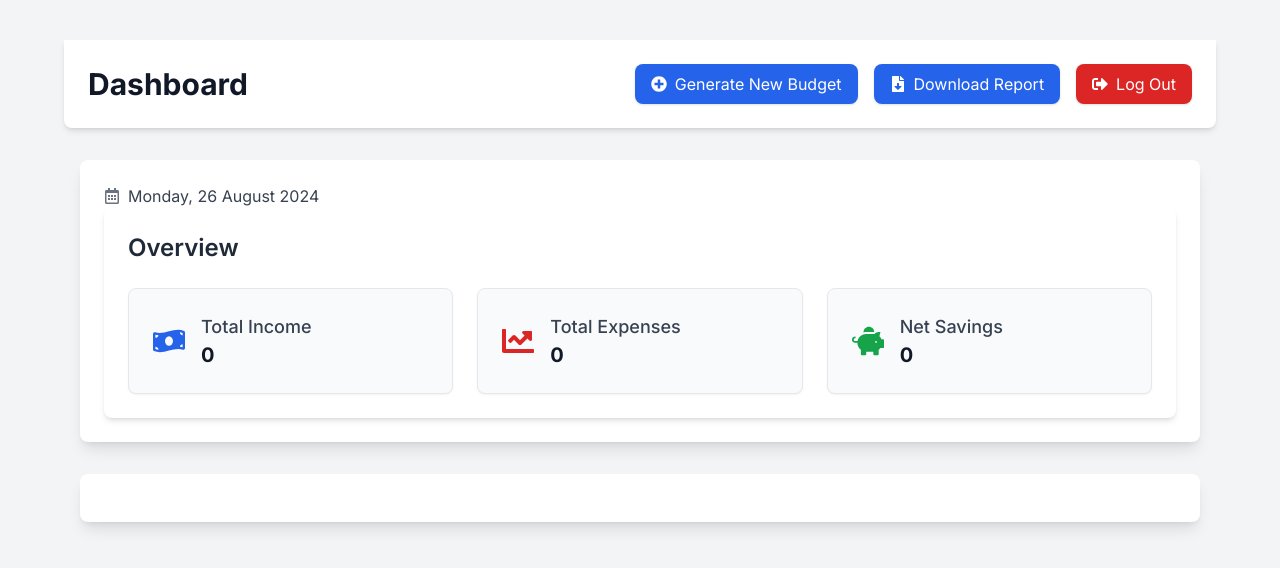
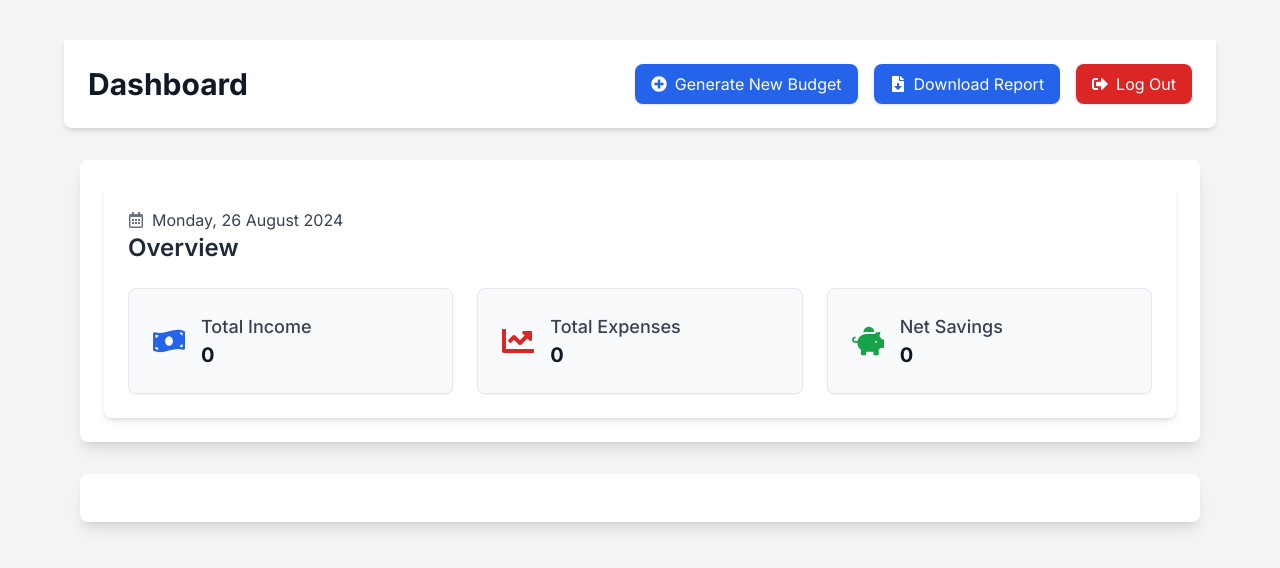
Before and after one commit to iroro1/SpendGuard, a Next.js app: page /dashboard in a window 1280 px wide. Shown: the top 568 px of the page. Built offline with nearby package versions, Linux system fonts and the light colour scheme.

Commit message:
initial deploy

```diff
--- a/components/DashComp.tsx
+++ b/components/DashComp.tsx
@@ -68,7 +68,7 @@ const DashComp = () => {
             Generate New Budget
           </button>
           <button
-            onClick={downloadReport}
+            onClick={() => downloadReport(todaysDateInFormat().toString())}
             className="bg-blue-600 text-white py-2 px-4 rounded-lg shadow hover:bg-blue-700 transition duration-300 flex items-center"
           >
             <FaFileDownload className="mr-2" />
@@ -86,12 +86,8 @@ const DashComp = () => {
 
       <main id="dashboard" className="max-w-6xl mx-auto space-y-8 px-4">
         <section className="bg-white p-6 rounded-lg shadow-lg">
-          <div className="mt-4 md:mt-0 text-gray-700 flex items-center">
-            <FaRegCalendarAlt className="mr-2 text-gray-500" />
-            <p>{todaysDateInFormat()}</p>
-          </div>
-
           <DashboardOverview
+            date={todaysDateInFormat()}
             budget={budget}
             appData={{
               focus: params.get("focus"),
--- a/components/DashboardOverview.tsx
+++ b/components/DashboardOverview.tsx
@@ -1,8 +1,13 @@
 "use client";
 import React, { useEffect, useState } from "react";
-import { FaMoneyBillWave, FaChartLine, FaPiggyBank } from "react-icons/fa";
+import {
+  FaMoneyBillWave,
+  FaChartLine,
+  FaPiggyBank,
+  FaRegCalendarAlt,
+} from "react-icons/fa";
 
-const DashboardOverview = ({ budget, appData }: any) => {
+const DashboardOverview = ({ budget, appData, date }: any) => {
   const [data, setData] = useState<any>(appData);
   const [overviewData, setOverviewData] = useState<any>(null);
 
@@ -27,6 +32,10 @@ const DashboardOverview = ({ budget, appData }: any) => {
 
   return (
     <div className="bg-white p-6 rounded-lg shadow-md">
+      <div className="mt-4 md:mt-0 text-gray-700 flex items-center">
+        <FaRegCalendarAlt className="mr-2 text-gray-500" />
+        <p>{date}</p>
+      </div>
       <h2 className="text-2xl font-semibold text-gray-800 mb-6">Overview</h2>
       <div className="grid grid-cols-1 md:grid-cols-2 lg:grid-cols-3 gap-6">
         {/* Total Income Card */}
--- a/lib/downloadReport.ts
+++ b/lib/downloadReport.ts
@@ -2,7 +2,7 @@
 import html2canvas from "html2canvas";
 import jsPDF from "jspdf";
 
-export const downloadReport = async () => {
+export const downloadReport = async (date: string) => {
   // Find the element to capture (e.g., the entire dashboard or a specific section)
   const element = document.getElementById("dashboard");
 
@@ -25,5 +25,5 @@ export const downloadReport = async () => {
   pdf.addImage(imgData, "PNG", 0, 0, imgWidth, imgHeight);
 
   // Save the PDF
-  pdf.save("report.pdf");
+  pdf.save(date + "-report.pdf");
 };
```
